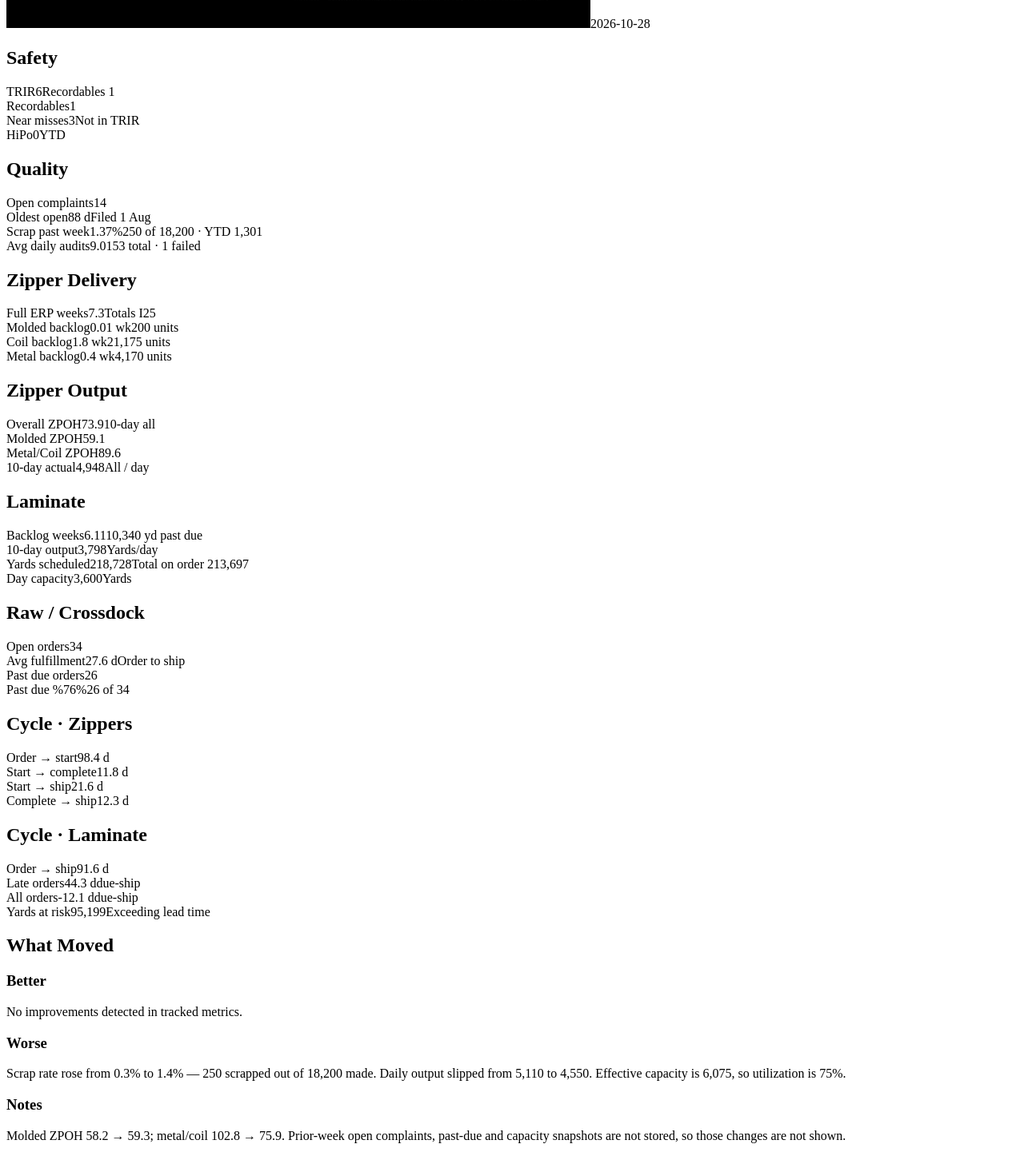
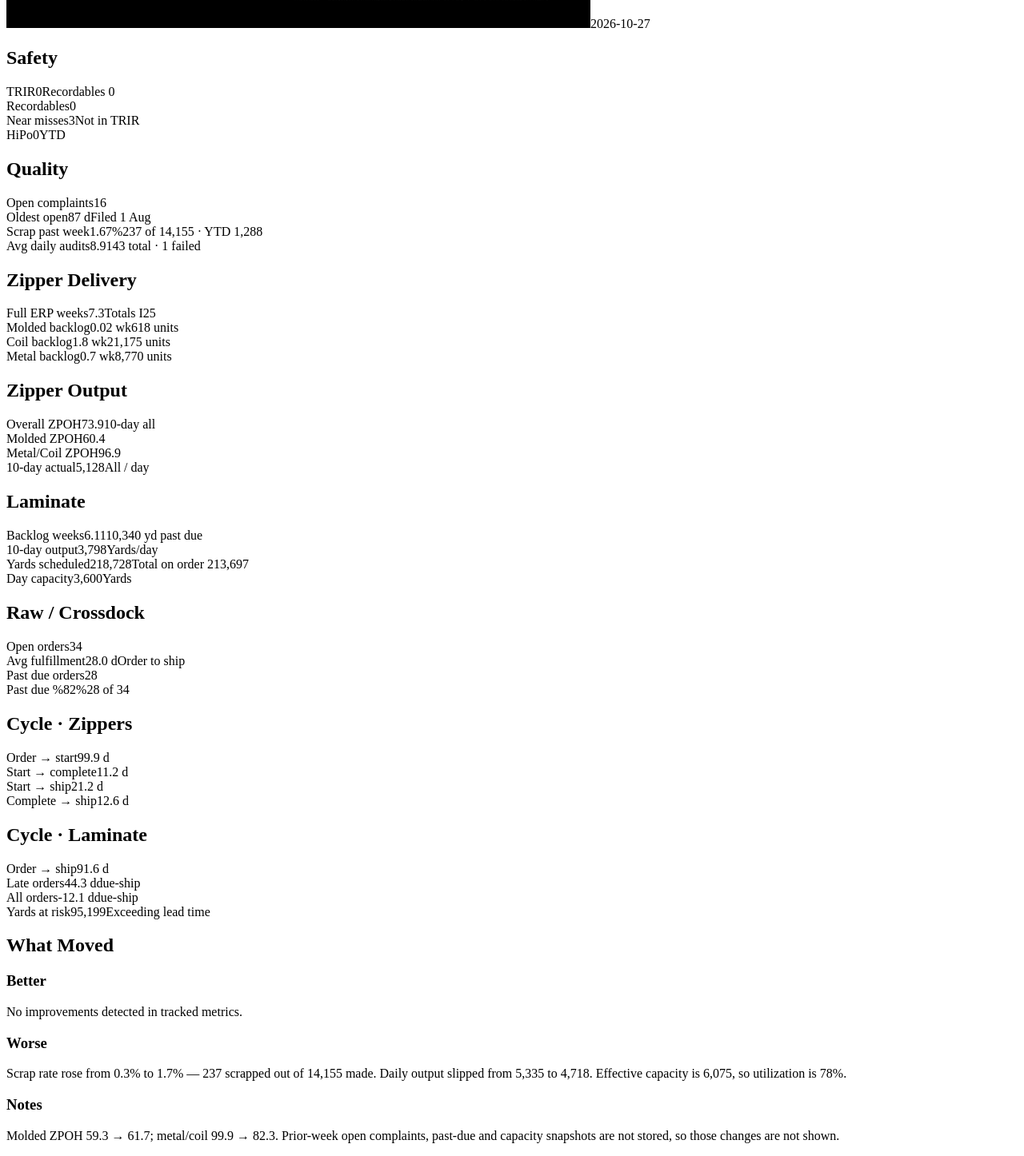
Before and after one commit to jakubt-stack/KPI, a React (Vite) app: page / in a window 1280 px wide. Shown: the part 263-1709 px from the top of the page at 80% size. Built offline with nearby package versions, Linux system fonts and the light colour scheme; the HTML template or start-up script is replaced by a standard one.

Commit message:
Update Lenzip KPI dashboard data (2026-10-27)

```diff
--- a/src/App.jsx
+++ b/src/App.jsx
@@ -1,16 +1,16 @@
 import React from 'react'
 
 const data = {
-  "asOf": "2026-10-28",
+  "asOf": "2026-10-27",
   "safety": [
     {
       "label": "TRIR",
-      "value": "6",
-      "note": "Recordables 1"
+      "value": "0",
+      "note": "Recordables 0"
     },
     {
       "label": "Recordables",
-      "value": "1"
+      "value": "0"
     },
     {
       "label": "Near misses",
@@ -26,22 +26,22 @@ const data = {
   "quality": [
     {
       "label": "Open complaints",
-      "value": "14"
+      "value": "16"
     },
     {
       "label": "Oldest open",
-      "value": "88 d",
+      "value": "87 d",
       "note": "Filed 1 Aug"
     },
     {
       "label": "Scrap past week",
-      "value": "1.37%",
-      "note": "250 of 18,200 · YTD 1,301"
+      "value": "1.67%",
+      "note": "237 of 14,155 · YTD 1,288"
     },
     {
       "label": "Avg daily audits",
-      "value": "9.0",
-      "note": "153 total · 1 failed"
+      "value": "8.9",
+      "note": "143 total · 1 failed"
     }
   ],
   "delivery": [
@@ -52,8 +52,8 @@ const data = {
     },
     {
       "label": "Molded backlog",
-      "value": "0.01 wk",
-      "note": "200 units"
+      "value": "0.02 wk",
+      "note": "618 units"
     },
     {
       "label": "Coil backlog",
@@ -62,8 +62,8 @@ const data = {
     },
     {
       "label": "Metal backlog",
-      "value": "0.4 wk",
-      "note": "4,170 units"
+      "value": "0.7 wk",
+      "note": "8,770 units"
     }
   ],
   "output": [
@@ -74,15 +74,15 @@ const data = {
     },
     {
       "label": "Molded ZPOH",
-      "value": "59.1"
+      "value": "60.4"
     },
     {
       "label": "Metal/Coil ZPOH",
-      "value": "89.6"
+      "value": "96.9"
     },
     {
       "label": "10-day actual",
-      "value": "4,948",
+      "value": "5,128",
       "note": "All / day"
     }
   ],
@@ -115,35 +115,35 @@ const data = {
     },
     {
       "label": "Avg fulfillment",
-      "value": "27.6 d",
+      "value": "28.0 d",
       "note": "Order to ship"
     },
     {
       "label": "Past due orders",
-      "value": "26"
+      "value": "28"
     },
     {
       "label": "Past due %",
-      "value": "76%",
-      "note": "26 of 34"
+      "value": "82%",
+      "note": "28 of 34"
     }
   ],
   "cycleZip": [
     {
       "label": "Order → start",
-      "value": "98.4 d"
+      "value": "99.9 d"
     },
     {
       "label": "Start → complete",
-      "value": "11.8 d"
+      "value": "11.2 d"
     },
     {
       "label": "Start → ship",
-      "value": "21.6 d"
+      "value": "21.2 d"
     },
     {
       "label": "Complete → ship",
-      "value": "12.3 d"
+      "value": "12.6 d"
     }
   ],
   "cycleLam": [
@@ -169,8 +169,8 @@ const data = {
   ],
   "movers": {
     "better": "No improvements detected in tracked metrics.",
-    "worse": "Scrap rate rose from 0.3% to 1.4% — 250 scrapped out of 18,200 made. Daily output slipped from 5,110 to 4,550. Effective capacity is 6,075, so utilization is 75%.",
-    "notes": "Molded ZPOH 58.2 → 59.3; metal/coil 102.8 → 75.9. Prior-week open complaints, past-due and capacity snapshots are not stored, so those changes are not shown."
+    "worse": "Scrap rate rose from 0.3% to 1.7% — 237 scrapped out of 14,155 made. Daily output slipped from 5,335 to 4,718. Effective capacity is 6,075, so utilization is 78%.",
+    "notes": "Molded ZPOH 59.3 → 61.7; metal/coil 99.9 → 82.3. Prior-week open complaints, past-due and capacity snapshots are not stored, so those changes are not shown."
   }
 }
 
```
Also changed, not shown: 1 other file (tests, documents, lock files or other folders).
